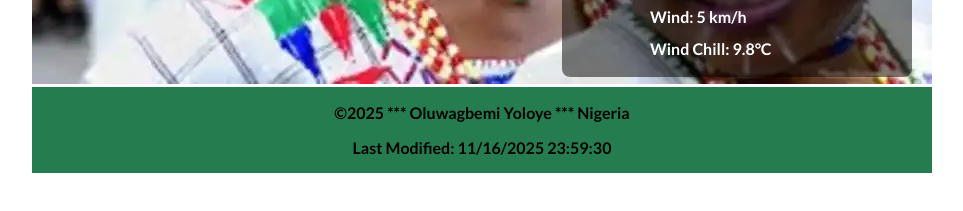
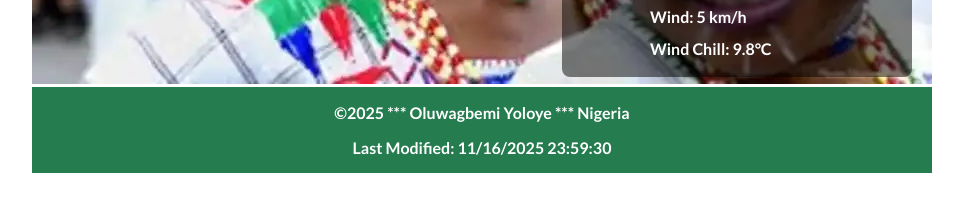
Before and after one commit to gbemi001/wdd131, a plain HTML site: page place.html in a window 1280 px wide. Shown: the part 481-692 px from the top of the page, without its empty margins (158-1121 px from the left). Drawn offline with Linux system fonts and the light colour scheme.

Commit message:
seventh-pass

```diff
--- a/styles/place.css
+++ b/styles/place.css
@@ -80,7 +80,7 @@ h2 {
 .footer {
   display: flex;
   background-color: rgb(36,124,79);
-  color: rgb(000, 0, 0);
+  color: var(--color);
   text-align: center;
   padding: 1rem;
   max-width: 350px;
```
